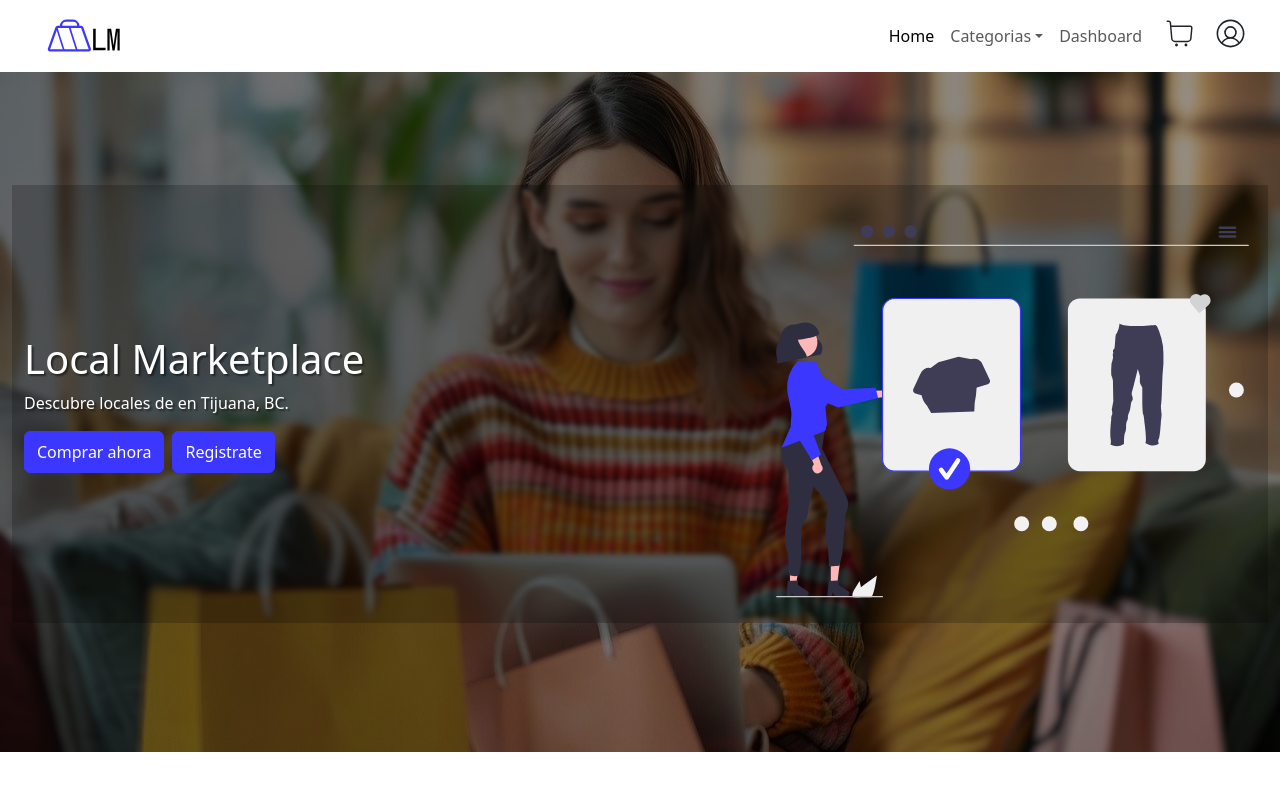
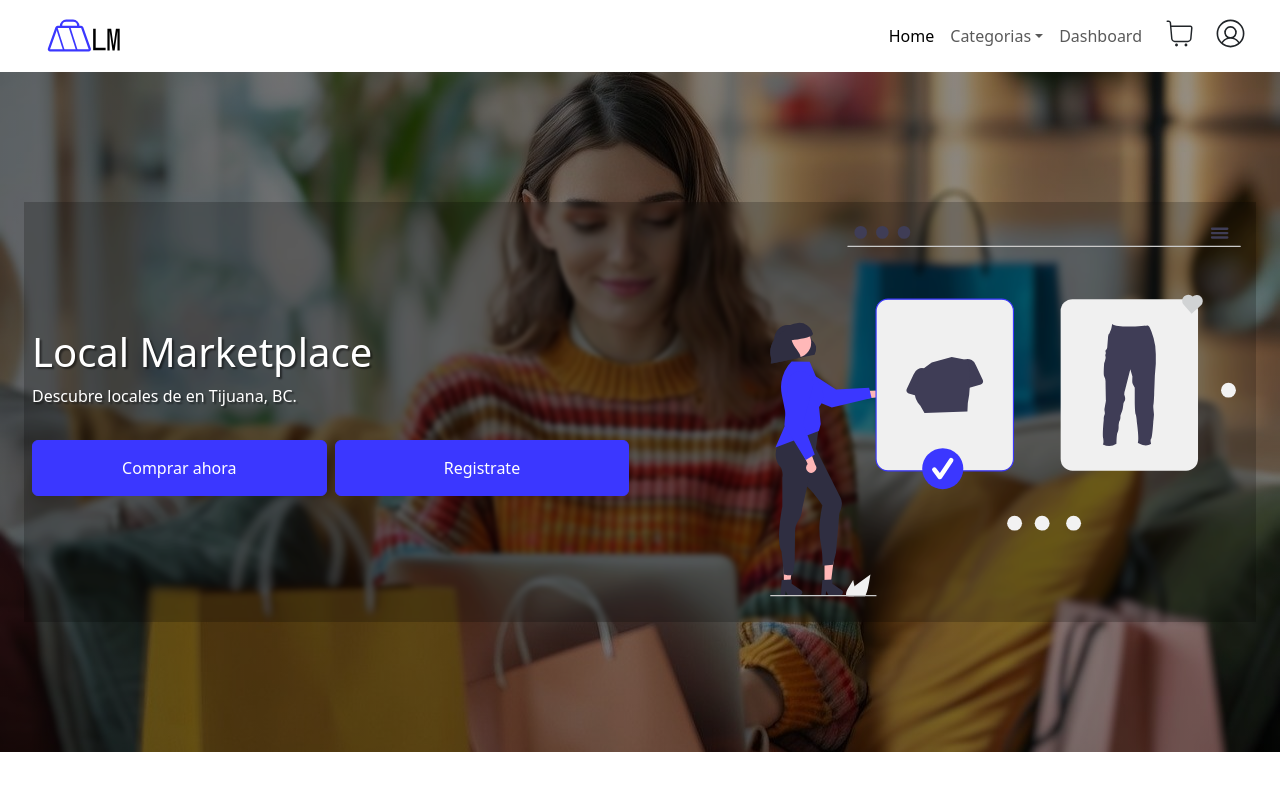
Before and after one commit to AlexGeovanni/Marketplace-app, a React (Vite) app: page / in a window 1280 px wide. Shown: the top 799 px of the page. Built offline with nearby package versions, Linux system fonts and the light colour scheme.

Commit message:
mejorando las nuevas paginas

```diff
--- a/src/components/Home/Index.jsx
+++ b/src/components/Home/Index.jsx
@@ -6,26 +6,26 @@ export default function Home() {
   return (
     <>
       <section className="home-seccions">
-        <div className="seccions px-3 px-lg-4 d-flex flex-column justify-content-center ">
-          <div className="container-home row  gy-3 py-4">
-            <div className="text-home  col-12 col-md-6 col-lg-7   ">
-              <div className=" d-flex flex-column justify-content-around align-items-center align-items-md-start ">
+        <div className="seccions  px-3 px-lg-4 d-flex flex-column justify-content-center ">
+          <div className="container-home  row g-0 ">
+            <div className="text-home   col-12 col-md-6 col-lg-7   ">
+              <div className=" p-2 py-md-4 d-flex flex-column justify-content-center align-items-center align-items-md-start ">
                 <h1>Local Marketplace</h1>
                 <div>
                   <p className="">Descubre locales de en Tijuana, BC.</p>
                 </div>
-                <div className="d-flex gap-2">
-                  <button className="btn btn-primary  py-2">
+                <div className="btns__text-home   d-flex gap-2 mt-2 mt-md-3">
+                  <button className="btn w-100 btn-primary  ">
                     Comprar ahora
                   </button>
-                  <button className="btn btn-primary  py-2">
+                  <button className="btn w-100 btn-primary   ">
                     Registrate
                   </button>
                 </div>
               </div>
             </div>
-            <div className=" img__container-home col-12 col-md-6 col-lg-5">
-              <div className="">
+            <div className=" img__container-home  col-12 col-md-6 col-lg-5 mt-4 m-md-0">
+              <div className="p-2 py-md-4">
                 <img className="" src={svg} alt="" />
               </div>
             </div>
--- a/src/components/Home/Popular-categorys.jsx
+++ b/src/components/Home/Popular-categorys.jsx
@@ -2,7 +2,7 @@ import img1 from "../../assets/img-categorys/img-4.jpg";
 export default function PopularCategorys() {
     return(
         <>
-        <section className="seccions border px-3 px-lg-4 mt-3 mt-md-5">
+        <section className="seccions  px-3 px-lg-4 mt-3 mt-md-5">
         <h2 className="fs-3">Lo que te puede interesar</h2>
         <div className="d-flex flex-wrap gap-4">
           <div className="cp ">
--- a/src/components/Home/Product-off.jsx
+++ b/src/components/Home/Product-off.jsx
@@ -72,11 +72,9 @@ export default function ProductOff() {
             product.map((item) => {
                 return (
                   <SwiperSlide key={item.name}>
-                    <div className="cp ">
+                    <div className="cp card ">
                       <img
                         className=""
-                        width={width <768 ?  140: width < 992 && width >= 768? 220 : 200}
-                        height={200}
                         src={img1}
                         alt=""
                       />
--- a/src/sass/Home.scss
+++ b/src/sass/Home.scss
@@ -7,30 +7,40 @@
       rgba(0, 0, 0, 0.4)
     ),
     url("../assets/img-13.jpg");
-  background-attachment: fixed;
+  background-attachment: local;
   background-size: cover;
   background-position: top;
   background-repeat: no-repeat;
   //background-color: rgb(51, 47, 255);
   .seccions {
-    min-height: 85vh;
+    min-height: 60vh;
+    height: 100%;
   }
   & .container-home {
+    height: 100%;
     background-color: rgba(0, 0, 0, 0.2);
     backdrop-filter: blur(2px);
 
     & .text-home {
-      height: 100%;
-      margin: auto;
       color: #ffffff;
       text-shadow: 2px 2px 2px rgba(0, 0, 0, 0.5);
+      & > div {
+        height: 100%;
+      }
+
+      & .btns__text-home {
+        width: 100%;
+        & button {
+          padding: 10px 0;
+        }
+      }
     }
     & .img__container-home {
-        display: flex;
-        align-items: center;
-        justify-content: center;
+      display: flex;
+      align-items: center;
+      justify-content: center;
       & div {
-        width: 350px;
+        width: 320px;
         height: 100%;
         & img {
           width: 100%;
@@ -40,40 +50,50 @@
       }
     }
   }
-//   .img__home {
-//     max-height: 350px;
-//     min-height: 180px;
 
-//     & img {
-//       width: 100%;
-//       height: 100%;
-//       object-fit: cover;
-//     }
-//   }
 }
 
-/*
- background-image:linear-gradient(to right, rgba(0, 0, 0, 0.5),
-     rgba(0, 0, 0, 0.4)), url("../assets/img-13.jpeg") ;
-    background-size:cover;
-    background-position: center;
-*/
+
 @media screen and (min-width: 768px) {
-
-// Home
-.home-seccions {
+  // Home
+  .home-seccions {
+    .seccions {
+      min-height: 80vh;
+    }
     & .container-home {
+      & .text-home {
+        & .btns__text-home {
+          width: 100%;
+          & button {
+            padding: 12px 0;
+          }
+        }
+      }
       & .img__container-home {
-
         & div {
           width: 100%;
         }
       }
     }
-
   }
-
 }
 
 @media screen and (min-width: 992px) {
+  .home-seccions {
+    background-attachment: fixed;
+    //background-color: rgb(51, 47, 255);
+    .seccions {
+      min-height: 85vh;
+    }
+    & .container-home {
+        & .text-home {
+              & .btns__text-home{
+                  max-width: 85%;
+                  & button{
+                      padding: 15px 0;
+                  }
+              }
+          }
+    }
+  }
 }
```
Also changed, not shown: src/css/main.css, 1 other file (tests, documents, lock files or other folders).
